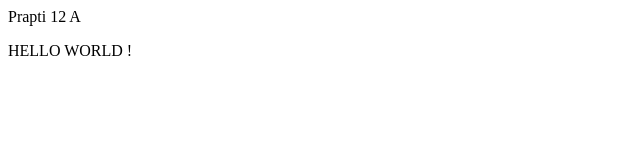
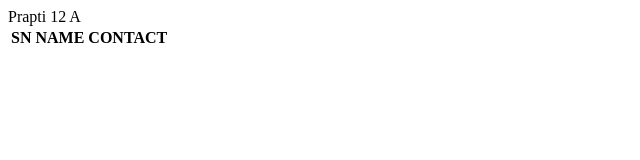
Before and after one commit to praptipokhrel/prapti12a, a plain HTML site: page index.html in a window 1280 px wide. Shown: the whole page, without its empty margins (0-640 px from the left). Drawn offline with Linux system fonts and the light colour scheme.

Commit message:
Update index.html

```diff
--- a/index.html
+++ b/index.html
@@ -1,6 +1,12 @@
 <html>
   <head> Prapti 12 A </head>
   <body>
-    <p>HELLO WORLD !</p>
+    <table>
+      <tr>
+        <th>SN</th>
+        <th>NAME</th>
+        <th>CONTACT</th>
+      </tr>
+    </table>
   </body>
 </html>
```
